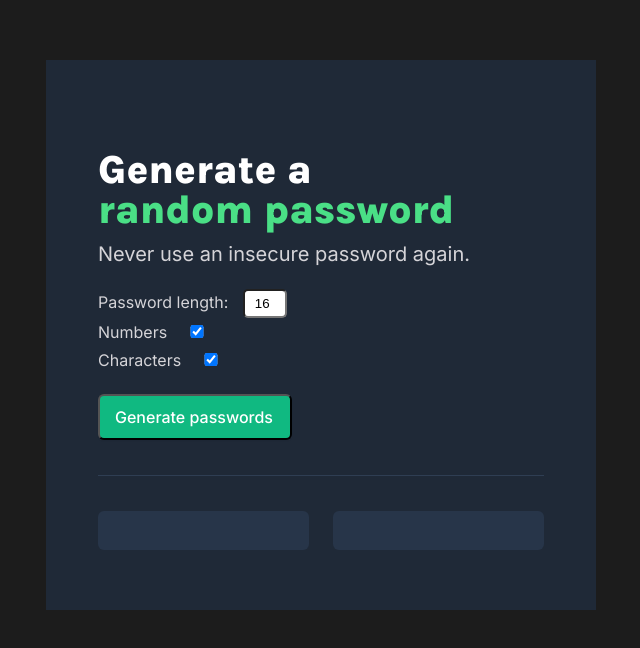
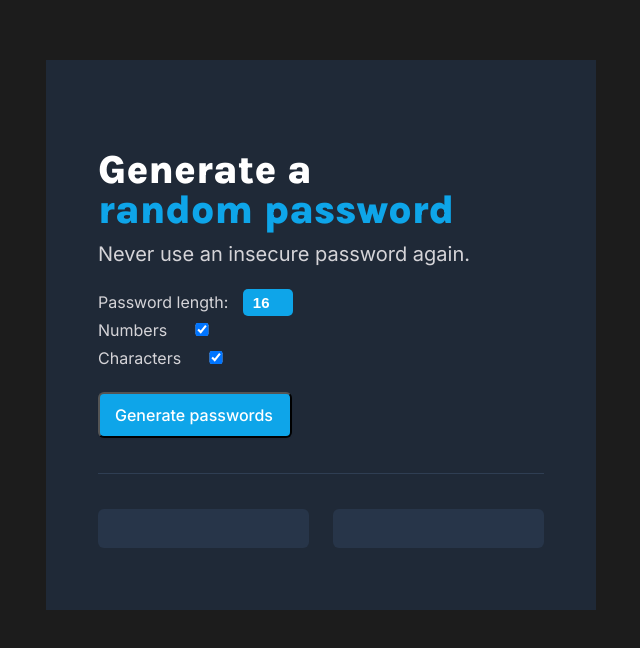
Before and after one commit to Illyrian1000/Password-Generator, a plain HTML site: page index.html in a window 1280 px wide. Shown: the part 140-788 px from the top of the page, without its empty margins (319-959 px from the left). Drawn offline with Linux system fonts and the light colour scheme.

Commit message:
changed colors and icon

```diff
--- a/styles.css
+++ b/styles.css
@@ -21,7 +21,7 @@ h1{
 }
 
 span{
-    color:#4ADF86;
+    color:#0EA5E9;
 }
 
 .firstP{
@@ -52,7 +52,7 @@ button{
     font-size: 16px;
     line-height: 24px;
     color: #FFFFFF;
-    background: #10B981;
+    background: #0EA5E9;
     padding: 9px 17px 9px 15px;
     box-shadow: 0px 1px 2px rgba(0, 0, 0, 0.05);
     border-radius: 6px;
@@ -63,7 +63,7 @@ button{
 
 button:active{
 
-    background: #059669;
+    background: #0284C7;
 }
 
 .mainContainer{
@@ -103,7 +103,7 @@ button:active{
     font-weight: 500;
     font-size: 16px;
     line-height: 32px;
-    color: #55F991;
+    color: #0EA5E9;
     margin: 0;
     text-align: center;
     padding-top: 3px;
@@ -134,5 +134,14 @@ input{
     margin-left: 10px;
     border-radius: 5px;
     padding: 5px 0 5px 10px;
-    width: 30px;
+    width: 40px;
+    background: #0EA5E9;
+    border: none;
+    color: white;
+    font-weight: bold;
+    font-size: 15px;
 }
+
+#numbersOption{
+    background-color: #0EA5E9;
+}
```
Also changed, not shown: safe.svg.
